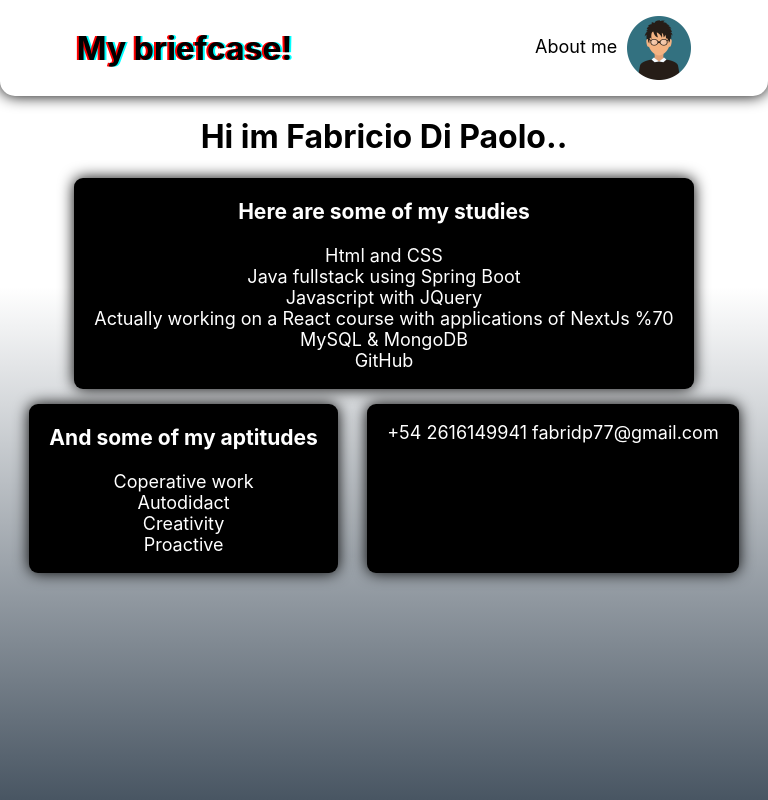
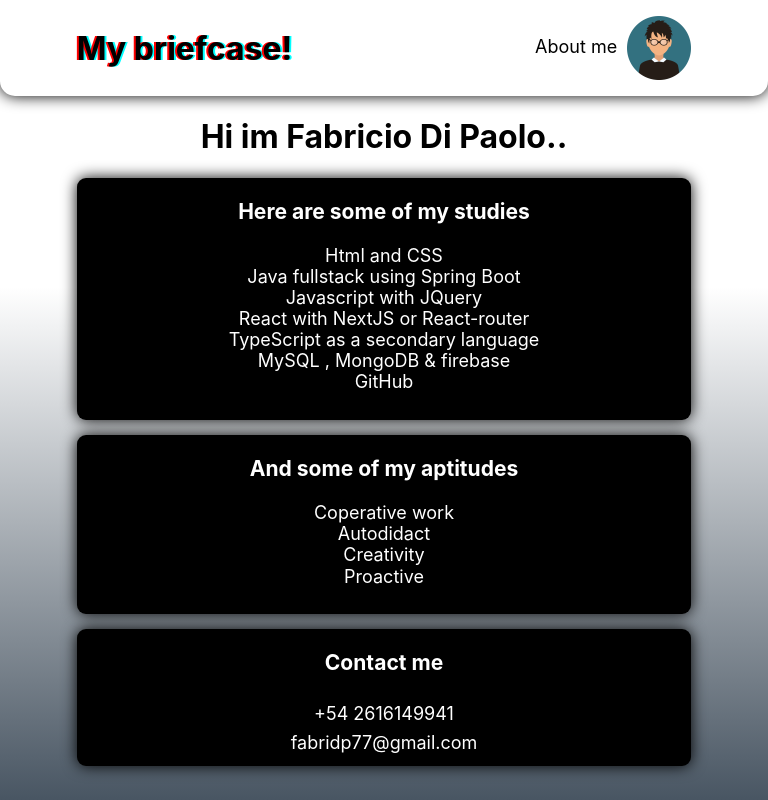
Before and after one commit to fabri2605/my-briefcase, a Next.js app: page /about-me in a window 768 px wide. Shown: the top 800 px of the page. Built offline with nearby package versions, Linux system fonts and the light colour scheme.

Commit message:
about-fixed

```diff
--- a/components/MyBody.js
+++ b/components/MyBody.js
@@ -12,10 +12,12 @@ const myBody = () => {
                         <li>Java fullstack using Spring Boot</li>
                         <li>Javascript with JQuery</li>
                         <li>
-                            Actually working on a React course with applications
-                            of NextJs %70
+                            React with NextJS or React-router
                         </li>
-                        <li>MySQL & MongoDB </li>
+                        <li>
+                            TypeScript as a secondary language
+                        </li>
+                        <li>MySQL , MongoDB & firebase</li>
                         <li>GitHub</li>
                     </ul>
                 </div>
@@ -29,8 +31,10 @@ const myBody = () => {
                     </ul>
                 </div>
                 <div className={classes.contact}>
+                    <h3>Contact me</h3>
                     <ul>
-                        <li>+54 2616149941 fabridp77@gmail.com</li>
+                        <li>+54 2616149941</li>
+                        <li>fabridp77@gmail.com</li>
                     </ul>
                 </div>
             </div>
--- a/components/myBody.module.css
+++ b/components/myBody.module.css
@@ -6,27 +6,45 @@
     flex-direction: row;
     justify-content: space-evenly;
     flex-wrap: wrap;
-    padding: 0;
 }
 .contact {
     background-color: white;
+    margin-bottom: 1rem;
     color: black;
 }
 .info div {
+    width: 25%;
     background-color: black;
     color: white;
     font-size: large;
     border-radius: 9px;
-    padding: 0 10px 0 10px;
     box-shadow: 0px 0px 15px rgb(0, 0, 0);
-    max-width: 90%;
     margin-bottom: 15px;
 }
 .info ul {
+    padding: 0;
+
     list-style-type: none;
-    padding: 0;
+    display: flex;
+    flex-direction: column;
+    justify-content: space-evenly;
+    height: 50%;
 }
-@media screen and (min-width:500px){
+.info h3{
+    padding-bottom: 15px;
+}
+@media screen and (max-width:870px){
     .info div{
-        padding: 0 20px 0 20px;}
+        padding: 0 20px 0 20px;
+        width: 80%;
+    }
+    .info h3{
+        padding-bottom: 0px;
+    }
 }
+@media screen and (max-width:900px){
+    .info div{
+        padding: 0 20px 0 20px;
+        padding-bottom: 10px;
+    }
+}
```
